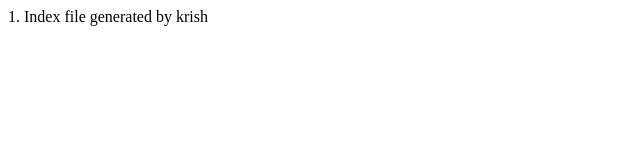
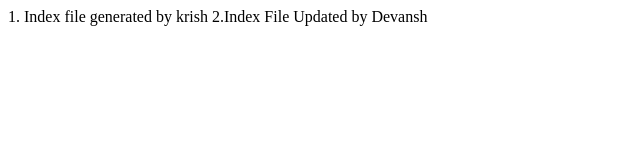
Before and after one commit to Devansh-Jariwala/Odoo-Practice, a plain HTML site: page index.html in a window 1280 px wide. Shown: the whole page, without its empty margins (0-640 px from the left). Drawn offline with Linux system fonts and the light colour scheme.

Commit message:
Index file changed

```diff
--- a/index.html
+++ b/index.html
@@ -1,13 +1,16 @@
 <!DOCTYPE html>
 <html lang="en">
+
 <head>
     <meta charset="UTF-8">
     <meta name="viewport" content="width=device-width, initial-scale=1.0">
     <title>Document</title>
 </head>
+
 <body>
     1. Index file generated by krish
-
+    2.Index File Updated by Devansh
 
 </body>
+
 </html>
```
